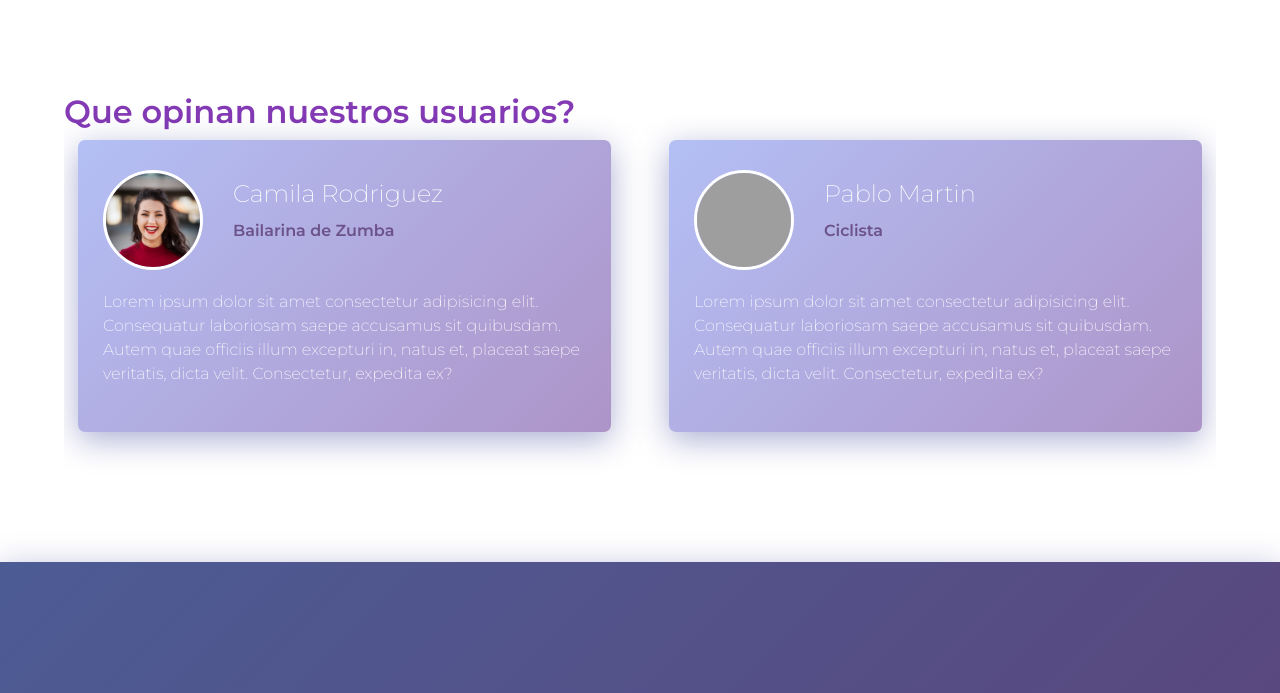
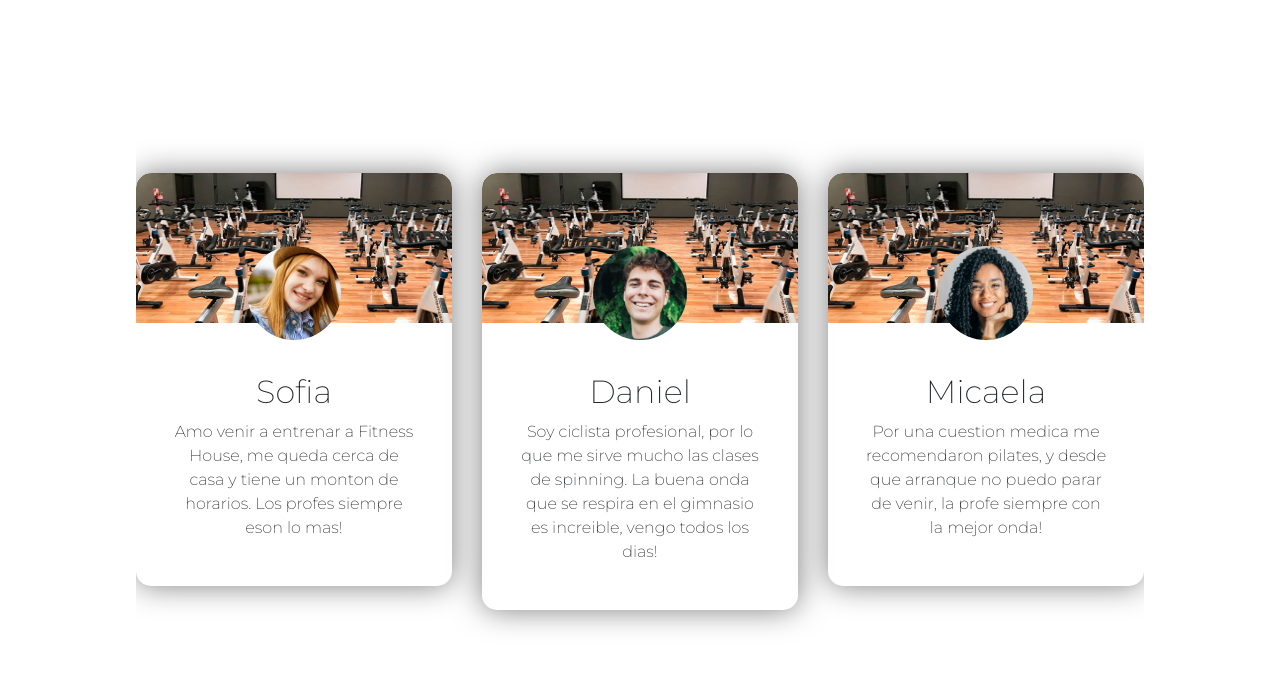
Before and after one commit to micaelasola/entregafinalCH, a plain HTML site: page index.html in a window 1280 px wide. Shown: the part 2783-3476 px from the top of the page. Drawn offline with nearby package versions, Linux system fonts and the light colour scheme; grey boxes are pictures that could not be loaded.

Commit message:
realizando cambios finales

```diff
--- a/index.html
+++ b/index.html
@@ -77,7 +77,7 @@
                     <div class="carousel-caption d-none d-md-block">
                         <h5 class="animated bounceInRight" style="animation-delay: 1s">Fitness House</h5>
                         <p class="animated bounceInLeft" style="animation-delay: 2s">Mas que un club.</p>
-                        <p class="animated bounceInRight" style="animation-delay: 3s"><a href="nosotros.html">Mas
+                        <p class="animated bounceInRight" style="animation-delay: 3s"><a href="planes.html">Mas
                                 info</a></p>
                     </div>
                 </div>
@@ -87,7 +87,7 @@
                         <h5 class="animated slideInDown" style="animation-delay: 1s">Activa tu plan ahora <br> ya no hay
                             excusas!</h5>
                         <p class="animated fadeInUp" style="animation-delay: 2s">Mas que un gimnasio.</p>
-                        <p class="animated zoomIn" style="animation-delay: 3s"><a href="nosotros.html">Mas Info</a></p>
+                        <p class="animated zoomIn" style="animation-delay: 3s"><a href="planes.html">Mas Info</a></p>
                     </div>
                 </div>
                 <div class="carousel-item">
@@ -95,7 +95,7 @@
                     <div class="carousel-caption d-none d-md-block">
                         <h5 class="animated zoomIn" style="animation-delay: 1s">Movete con nosotros</h5>
                         <p class="animated fadeInLeft" style="animation-delay: 2s">Un lugar como en casa.</p>
-                        <p class="animated zoomIn" style="animation-delay: 3s"><a href="nosotros.html">Mas Info</a></p>
+                        <p class="animated zoomIn" style="animation-delay: 3s"><a href="planes.html">Mas Info</a></p>
                     </div>
                 </div>
             </div><a class="carousel-control-prev" data-slide="prev" href="#carouselExampleIndicators"
@@ -264,36 +264,56 @@
         </div>
 
 
-        <section class="testimony container">
-            <h2 class="subtitle"> Que opinan nuestros usuarios? </h2>
+        <section class="testimonios">
+            <!-- Inicio Card Testimonios -->
 
-            <div class="testimonyGrid">
-                <article class="testimonyItem">
-                    <div class="testimonyperson">
-                        <img src="img/profile1.jpg" alt="Usuaria del gimnasio" class="testimonyImg">
-                        <div class="testimonyText">
-                            <h3 class="testimonyName">Camila Rodriguez</h3>
-                            <p class="testimonyVerification">Bailarina de Zumba</p>
+            <div class="profile-area">
+                <div class="container">
+                    <div class="row">
+                        <div class="col-md-4">
+                            <div class="cardTestimonio">
+                                <div class="img1"><img src="img/belgrano 1.png" alt=""></div>
+                                <div class="img2"><img src="img/sofia.png" alt=""></div>
+                                <div class="main-text">
+                                    <h2>Sofia</h2>
+                                    <p>Amo venir a entrenar a Fitness House, me queda cerca de casa y tiene un monton de
+                                        horarios. Los profes siempre eson lo mas!</p>
+
+                                </div>
+                            </div>
                         </div>
+
+                        <div class="col-md-4">
+                            <div class="cardTestimonio">
+                                <div class="img1"><img src="img/belgrano 1.png" alt=""></div>
+                                <div class="img2"><img src="img/Daniel.png" alt=""></div>
+                                <div class="main-text">
+                                    <h2>Daniel</h2>
+                                    <p>Soy ciclista profesional, por lo que me sirve mucho las clases de spinning. La
+                                        buena onda que se respira en el gimnasio es increible, vengo todos los dias!</p>
+
+                                </div>
+                            </div>
+                        </div>
+
+                        <div class="col-md-4">
+                            <div class="cardTestimonio">
+                                <div class="img1"><img src="img/belgrano 1.png" alt=""></div>
+                                <div class="img2"><img src="img/maria.png" alt=""></div>
+                                <div class="main-text">
+                                    <h2>Micaela</h2>
+                                    <p>Por una cuestion medica me recomendaron pilates, y desde que arranque no puedo
+                                        parar de venir, la profe siempre con la mejor onda!</p>
+
+                                </div>
+                            </div>
+                        </div>
+
                     </div>
-                    <p class="testimonyReview"> Lorem ipsum dolor sit amet consectetur adipisicing elit. Consequatur
-                        laboriosam saepe accusamus sit quibusdam. Autem quae officiis illum excepturi in, natus et,
-                        placeat saepe veritatis, dicta velit. Consectetur, expedita ex?</p>
-                </article>
+                </div>
+            </div>
 
-                <article class="testimonyItem">
-                    <div class="testimonyperson">
-                        <img src="img/profile2.jpg" alt="Usuario del gimnasio" class="testimonyImg">
-                        <div class="testimonyText">
-                            <h3 class="testimonyName">Pablo Martin</h3>
-                            <p class="testimonyVerification">Ciclista</p>
-                        </div>
-                    </div>
-                    <p class="testimonyReview"> Lorem ipsum dolor sit amet consectetur adipisicing elit. Consequatur
-                        laboriosam saepe accusamus sit quibusdam. Autem quae officiis illum excepturi in, natus et,
-                        placeat saepe veritatis, dicta velit. Consectetur, expedita ex?</p>
-                </article>
-            </div>
+
 
         </section>
     </main>
--- a/sass/styles.scss
+++ b/sass/styles.scss
@@ -472,59 +472,73 @@ h1{
 
 /*testimonios de usuarios*/
 
-.testimonyGrid{
-    width: 100%;
-    display: grid;
-    grid-template-columns: 1fr 1fr;
-    gap: 30px;
+/* Inicio Card testimonios */
+
+.profile-area{
+    padding: 80px;
 
 }
 
-.testimonyItem{
-    width: 95%;
-    margin: 0 auto;
-    background: linear-gradient(135deg, #667eea7e 0%, #764ba298 100%);
-    box-shadow: 0 8px 32px 0 rgba( 31, 38, 135, 0.37 );
-    border-radius: 7px;
-    padding: 30px 25px;
-    color: white;
-    margin-bottom: 50px;
+.cardTestimonio{
+    box-shadow: 0 0 30px rgba(0,0,0,0.5);
+    overflow: hidden;
+    border-radius: 15px;
+    height: auto;
+    width: auto;
+}
+
+
+.img1 img{
+    height: 150px;
+    width: 100%;
+    border-top-right-radius: 15px;
+    border-top-left-radius: 15px;
+}
+
+.img2 img{
+    display: block;
+    margin-left: auto;
+    margin-right: auto;
+    z-index: 1;
+    width: 100px;
+    min-width: 100px;
+    height: 100px;
+    border-radius: 50%;
+    border: 3px solid white;
+    object-fit: cover;
+    object-position: top;
+    margin-top: -80px;
 
 }
 
-.testimonyperson{
-    display: flex;
-    align-items: center;
-    margin-bottom: 20px;
+.img2 img:hover{
+    filter:grayscale(50%);
+}
 
+.cardTestimonio:hover .img2 img{
+    border-color: darkcyan;
+    transition: .7s;
+}
+
+.main-text{
+    padding: 30px 0;
+    text-align: center;
+}
+
+.maint-text h2{
+    text-transform: uppercase;
+    font-weight: 900;
+    font-size: 20px;
+    margin: 0 0 20px;
 
 }
 
-.testimonyImg{
-    width: 100px;
-    min-width: 100px;
-    height: 100px;
-    object-fit: cover;
-    object-position: top;
-    border-radius: 50px;
-    border: 3px solid white;
-    margin-right: 30px;
+.main-text p{
+    font-size: 16px;
+    padding: 0 35px;
 }
 
-.testimonyName{
-    font-size: 1.5rem;
-    margin-bottom: 10px;
-}
 
-.testimonyVerification{
-    color: rgb(107, 82, 136);
-    font-weight: bold;
-}
-
-.testimonyReview{
-    font-weight: lighter;
-
-}
 
 .contenedor {
     max-width: 1000px;
```
Also changed, not shown: planes.html (+36 -0 lines), css/styles.css, img/Daniel.png (added), img/maria.png (added), img/pesas.png (added), img/pesas2.png (added), img/sofia.png (added), 2 other files.
